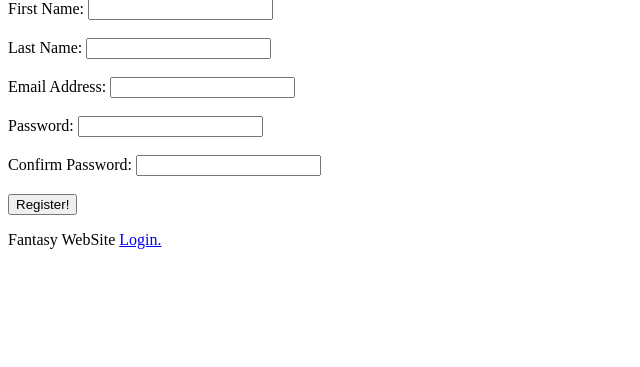
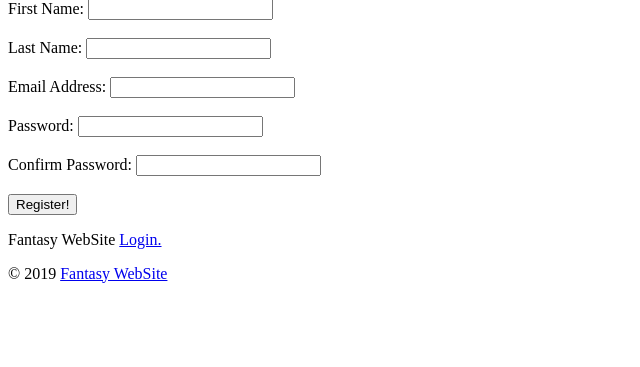
Before and after one commit to github-patrixweb/cosw30, a PHP site: page /labwork/lab2/register.php in a window 1280 px wide. Shown: the part 148-515 px from the top of the page, without its empty margins (0-640 px from the left). Run offline with PHP 8.4, Linux system fonts and the light colour scheme.

Commit message:
Update register.php

```diff
--- a/labwork/lab2/register.php
+++ b/labwork/lab2/register.php
@@ -28,6 +28,7 @@
 
         </form>
         <p>Fantasy WebSite <a href="login.php" title="Fantasy WebSite Login.">Login.</a></p>
+        <p>&copy; 2019 <a href="index.php" title="Fantasy WebSite">Fantasy WebSite</a></p>
 
     </body>
 </html>
```
